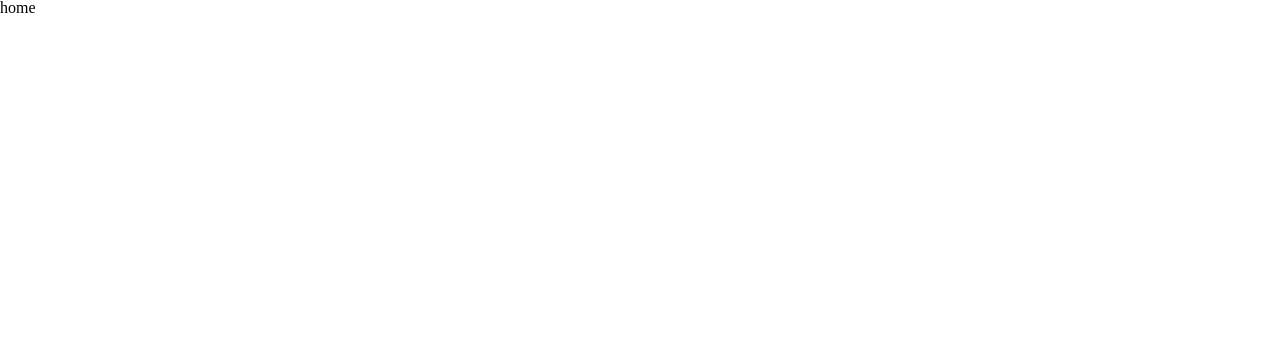
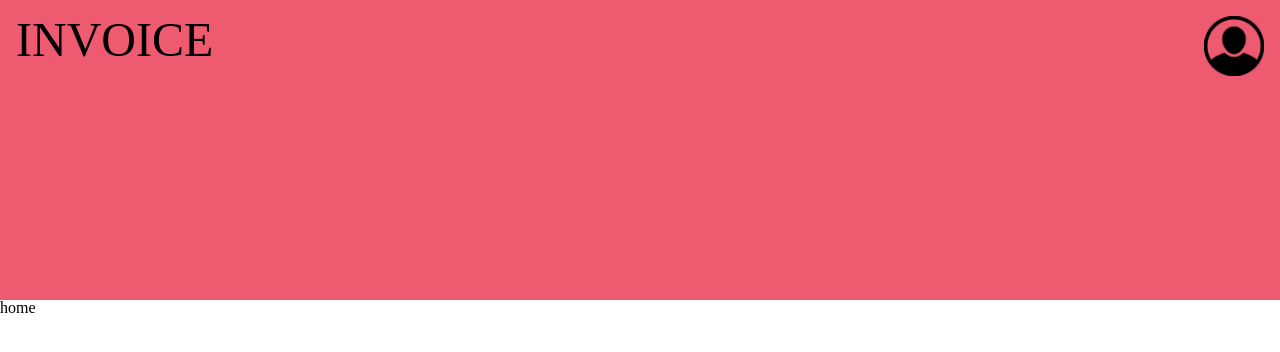
Before and after one commit to Luismatos19/React-Invoicing, a React (Create React App) app: page / in a window 1280 px wide. Shown: the top 352 px of the page. Built offline with nearby package versions, Linux system fonts and the light colour scheme.

Commit message:
create header component

```diff
--- a/src/App.tsx
+++ b/src/App.tsx
@@ -1,16 +1,21 @@
 import React from "react";
 import { Route, Routes } from "react-router-dom";
+import HeaderComponent from "./components/Header/header";
 import GlobalStyle from "./globalStyles";
 
 import Home from "./pages/home";
+import Theme from "./Theme";
 
 function App() {
   return (
     <>
-      <GlobalStyle />
-      <Routes>
-        <Route path="/" element={<Home />} />
-      </Routes>
+      <Theme>
+        <GlobalStyle />
+        <HeaderComponent />
+        <Routes>
+          <Route path="/" element={<Home />} />
+        </Routes>
+      </Theme>
     </>
   );
 }
--- /dev/null
+++ b/src/Theme.tsx
@@ -0,0 +1,27 @@
+import React from "react";
+import { ThemeProvider } from "styled-components";
+
+const theme = {
+  colors: {
+    primary: "#EE5A6F",
+    secundary: "#06B49A",
+    gray: "#3b444b",
+  },
+  fonts: ["sans-serif", "Roboto"],
+  fontSizes: {
+    small: "1em",
+    medium: "2em",
+    large: "3em",
+  },
+  paddings: {},
+};
+
+interface Props {
+  children: React.ReactNode;
+}
+
+const Theme: React.FC<Props> = ({ children }) => (
+  <ThemeProvider theme={theme}>{children}</ThemeProvider>
+);
+
+export default Theme;
--- /dev/null
+++ b/src/components/Header/header.styles.tsx
@@ -0,0 +1,24 @@
+import styled from "styled-components";
+
+export const Header = styled.header`
+  display: flex;
+  background-color: ${({ theme: { colors } }) => colors.primary};
+  height: 300px;
+`;
+
+export const Container = styled.div`
+  display: flex;
+  flex-direction: row;
+  justify-content: space-between;
+  width: 100%;
+  padding: 1em;
+
+  h1 {
+    font-size: ${({ theme: { fontSizes } }) => fontSizes.large};
+  }
+
+  img {
+    width: 60px;
+    height: 60px;
+  }
+`;
--- /dev/null
+++ b/src/components/Header/header.tsx
@@ -0,0 +1,19 @@
+import React from "react";
+
+import { Header, Container } from "./header.styles";
+import AvatarLogo from "../../assets/images/Avatar-logo.png";
+
+const HeaderComponent: React.FC = () => {
+  return (
+    <>
+      <Header>
+        <Container>
+          <h1>INVOICE</h1>
+          <img src={AvatarLogo} alt="avatar icon" />
+        </Container>
+      </Header>
+    </>
+  );
+};
+
+export default HeaderComponent;
--- a/src/pages/styles.tsx
+++ b/src/pages/styles.tsx
@@ -1,6 +1,6 @@
 import styled from "styled-components";
 
-export const styles = styled.div`
+export const Container = styled.div`
   display: flex;
   flex-direction: column;
 `;
```
Also changed, not shown: src/assets/images/Avatar-logo.png (added).
